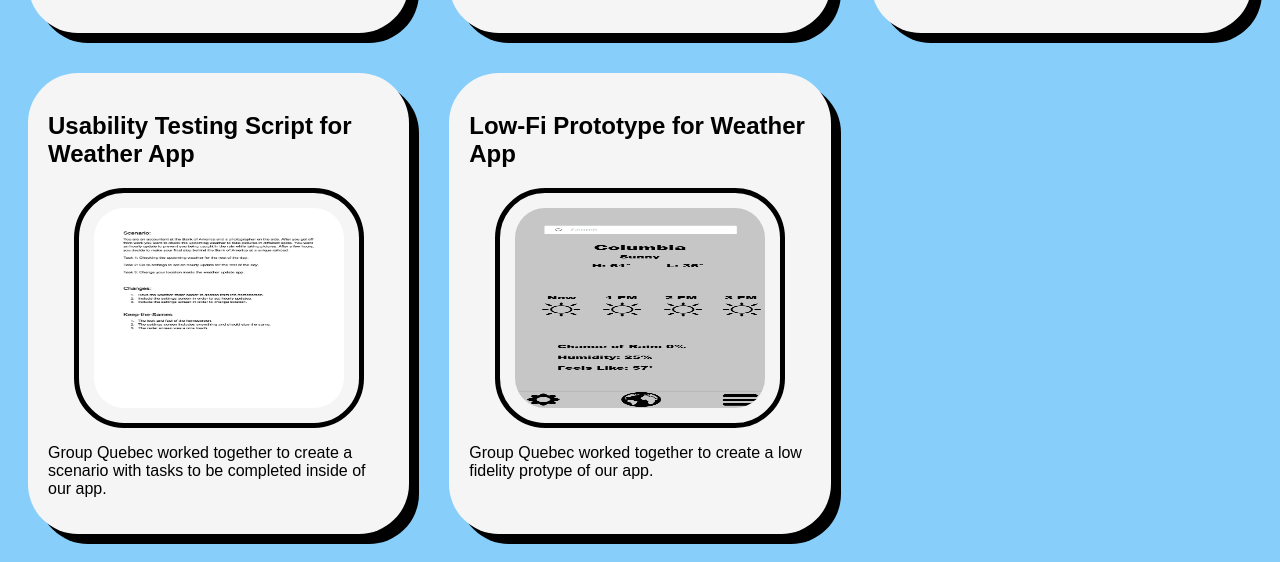
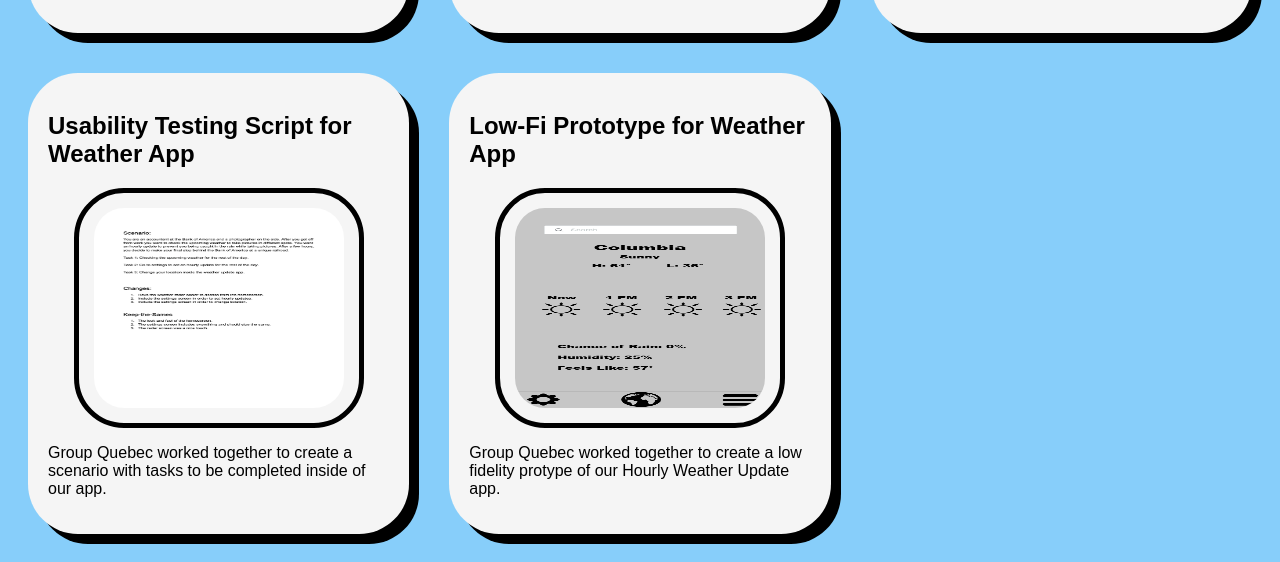
Before and after one commit to Jalen711/Jalen711.github.io, a plain HTML site: page index.html in a window 1280 px wide. Shown: the part 1067-1629 px from the top of the page. Drawn offline with Linux system fonts and the light colour scheme.

Commit message:
Add files via upload

```diff
--- a/index.html
+++ b/index.html
@@ -96,7 +96,7 @@
             <a href="Files/Low-Fi Prototype/Hourly Weather Update App-html/frame.html"><h2>Low-Fi Prototype for Weather App</h2></a>
             <a href="Files/Low-Fi Prototype/Hourly Weather Update App-html/frame.html"><img src="Images/Hourly_Weather_Update.png"></a>
                 <p>
-                    Group Quebec worked together to create a low fidelity protype of our app.
+                    Group Quebec worked together to create a low fidelity protype of our Hourly Weather Update app.
                 </p>
             </section>
     </section>
```
